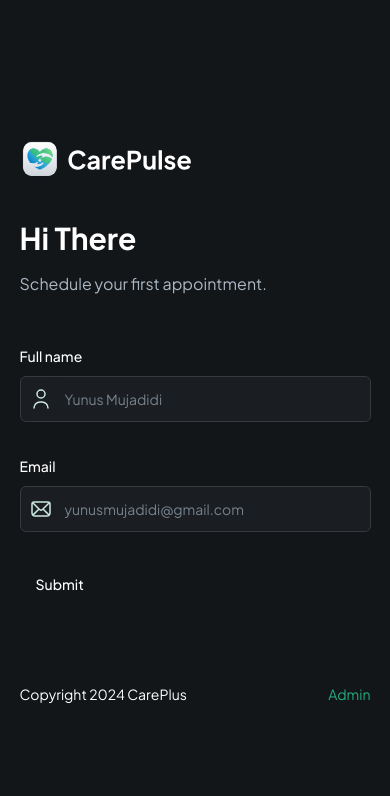
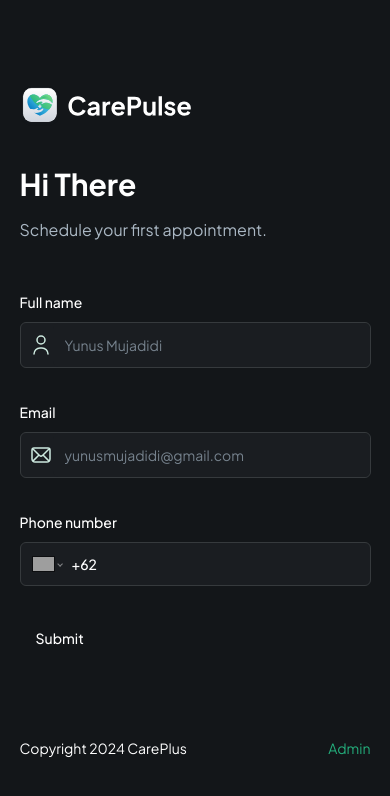
Before and after one commit to yunusmujadidi/next-healthcare, a Next.js app: page / in a window 390 px wide. Shown: the top 796 px of the page. Built offline with nearby package versions, Linux system fonts and the light colour scheme; grey boxes are pictures that could not be loaded.

Commit message:
feat: add custom form for phone input field type

```diff
--- a/components/forms/CustomFormField.tsx
+++ b/components/forms/CustomFormField.tsx
@@ -10,6 +10,8 @@
 import { Input } from "../ui/input";
 import { Control } from "react-hook-form";
 import Image from "next/image";
+import "react-phone-number-input/style.css";
+import PhoneInput from "react-phone-number-input";
 
 export enum FormFieldType {
   INPUT = "input",
@@ -67,6 +69,20 @@
           </FormControl>
         </div>
       );
+    case FormFieldType.PHONE_INPUT:
+      return (
+        <FormControl>
+          <PhoneInput
+            defaultCountry="ID"
+            placeholder={placeholder}
+            international
+            withCountryCallingCode
+            value={field.value}
+            onChange={field.onChange}
+            className="input-phone"
+          />
+        </FormControl>
+      );
     default:
       break;
   }
--- a/components/forms/PatientForm.tsx
+++ b/components/forms/PatientForm.tsx
@@ -63,6 +63,13 @@
           iconAlt="email"
           fieldType={FormFieldType.INPUT}
         />
+        <CustomFormField
+          control={form.control}
+          name="phone"
+          label="Phone number"
+          placeholder="(+62) 812-3456-7890"
+          fieldType={FormFieldType.PHONE_INPUT}
+        />
 
         <Button type="submit">Submit</Button>
       </form>
--- a/package.json
+++ b/package.json
@@ -20,6 +20,7 @@
     "react": "^18",
     "react-dom": "^18",
     "react-hook-form": "^7.52.1",
+    "react-phone-number-input": "^3.4.3",
     "tailwind-merge": "^2.4.0",
     "tailwindcss-animate": "^1.0.7",
     "zod": "^3.23.8"
```
Also changed, not shown: 1 other file (tests, documents, lock files or other folders).
